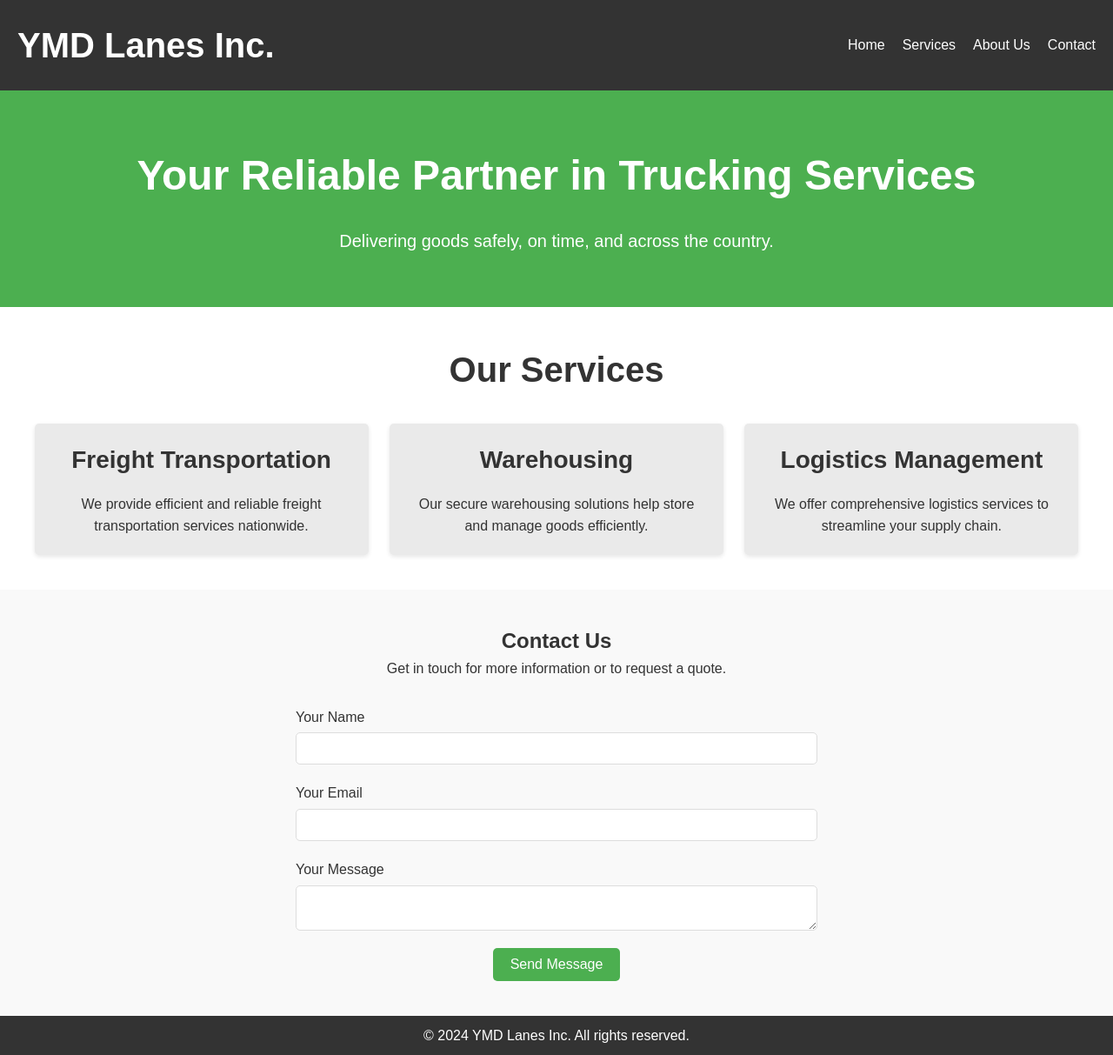
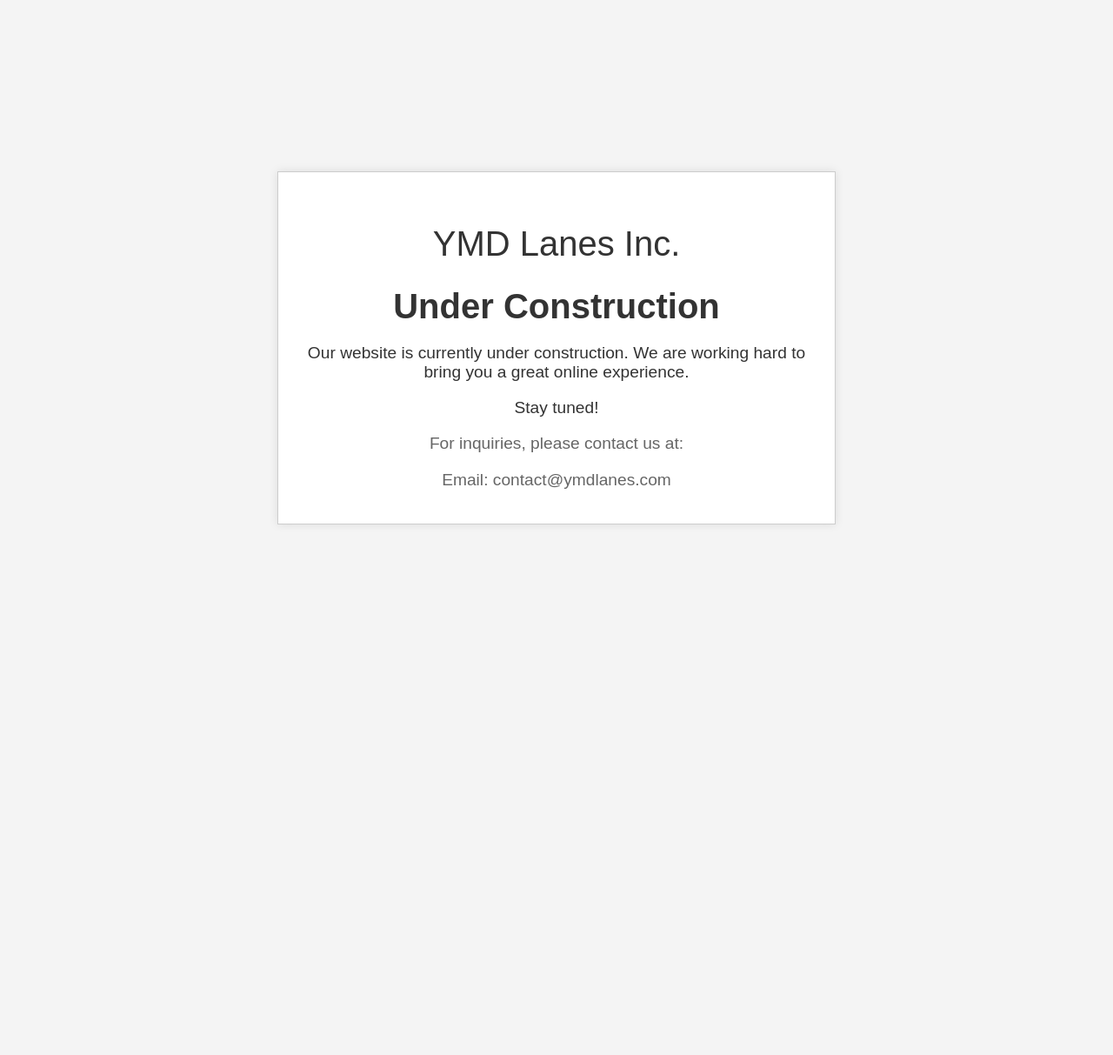
Before and after one commit to JohnCiobanu/ymdlanes, a plain HTML site: page index.html in a window 1280 px wide. Shown: the whole page at 87% size. After the commit the page ends 800 px from the top, so only its background shows below. Drawn offline with Linux system fonts and the light colour scheme.

Commit message:
Update index.html to show Under Construction

```diff
--- a/index.html
+++ b/index.html
@@ -3,73 +3,66 @@
 <head>
     <meta charset="UTF-8">
     <meta name="viewport" content="width=device-width, initial-scale=1.0">
-    <meta http-equiv="X-UA-Compatible" content="ie=edge">
-    <title>YMD Lanes Inc. - Trucking Company</title>
-    <link rel="stylesheet" href="styles.css">
+    <title>YMD Lanes Inc. - Under Construction</title>
+    <style>
+        body {
+            display: flex;
+            justify-content: center;
+            align-items: center;
+            height: 100vh;
+            margin: 0;
+            font-family: Arial, sans-serif;
+            background-color: #f4f4f4;
+            color: #333;
+            text-align: center;
+        }
+        .container {
+            max-width: 600px;
+            padding: 20px;
+            background: #fff;
+            border: 1px solid #ccc;
+            box-shadow: 0 0 10px rgba(0, 0, 0, 0.1);
+        }
+        h1 {
+            font-size: 2.5em;
+            margin-bottom: 0.5em;
+        }
+        p {
+            font-size: 1.2em;
+            margin-bottom: 1em;
+        }
+        .logo {
+            margin-bottom: 1em;
+        }
+        .logo img {
+            max-width: 100%;
+            height: auto;
+        }
+        .logo_string {
+            font-size: 2.5em;
+            margin-bottom: 0.5em;
+        }
+        .contact-info {
+            font-size: 1em;
+            color: #666;
+        }
+    </style>
 </head>
 <body>
-    <header>
-        <div class="container">
-            <h1>YMD Lanes Inc.</h1>
-            <nav>
-                <ul>
-                    <li><a href="#">Home</a></li>
-                    <li><a href="#">Services</a></li>
-                    <li><a href="#">About Us</a></li>
-                    <li><a href="#">Contact</a></li>
-                </ul>
-            </nav>
+    <div class="container">
+        <div class="logo">
+            <!-- Replace the src with your actual logo file path -->
+            <p class="logo_string"> YMD Lanes Inc.</p>
+            <!-- <img src="logo.png" alt="YMD Lanes Inc. Logo"> -->
         </div>
-    </header>
-
-    <section class="hero">
-        <div class="container">
-            <h2>Your Reliable Partner in Trucking Services</h2>
-            <p>Delivering goods safely, on time, and across the country.</p>
+        <h1>Under Construction</h1>
+        <p>Our website is currently under construction. We are working hard to bring you a great online experience.</p>
+        <p>Stay tuned!</p>
+        <div class="contact-info">
+            <p>For inquiries, please contact us at:</p>
+            <p>Email: contact@ymdlanes.com</p>
+            <!-- <p>Phone: (123) 456-7890</p> -->
         </div>
-    </section>
-
-    <section class="services">
-        <div class="container">
-            <h2>Our Services</h2>
-            <div class="service-item">
-                <h3>Freight Transportation</h3>
-                <p>We provide efficient and reliable freight transportation services nationwide.</p>
-            </div>
-            <div class="service-item">
-                <h3>Warehousing</h3>
-                <p>Our secure warehousing solutions help store and manage goods efficiently.</p>
-            </div>
-            <div class="service-item">
-                <h3>Logistics Management</h3>
-                <p>We offer comprehensive logistics services to streamline your supply chain.</p>
-            </div>
-        </div>
-    </section>
-
-    <section class="contact">
-        <div class="container">
-            <h2>Contact Us</h2>
-            <p>Get in touch for more information or to request a quote.</p>
-            <form>
-                <label for="name">Your Name</label>
-                <input type="text" id="name" name="name" required>
-
-                <label for="email">Your Email</label>
-                <input type="email" id="email" name="email" required>
-
-                <label for="message">Your Message</label>
-                <textarea id="message" name="message" required></textarea>
-
-                <button type="submit">Send Message</button>
-            </form>
-        </div>
-    </section>
-
-    <footer>
-        <div class="container">
-            <p>&copy; 2024 YMD Lanes Inc. All rights reserved.</p>
-        </div>
-    </footer>
+    </div>
 </body>
 </html>
```
